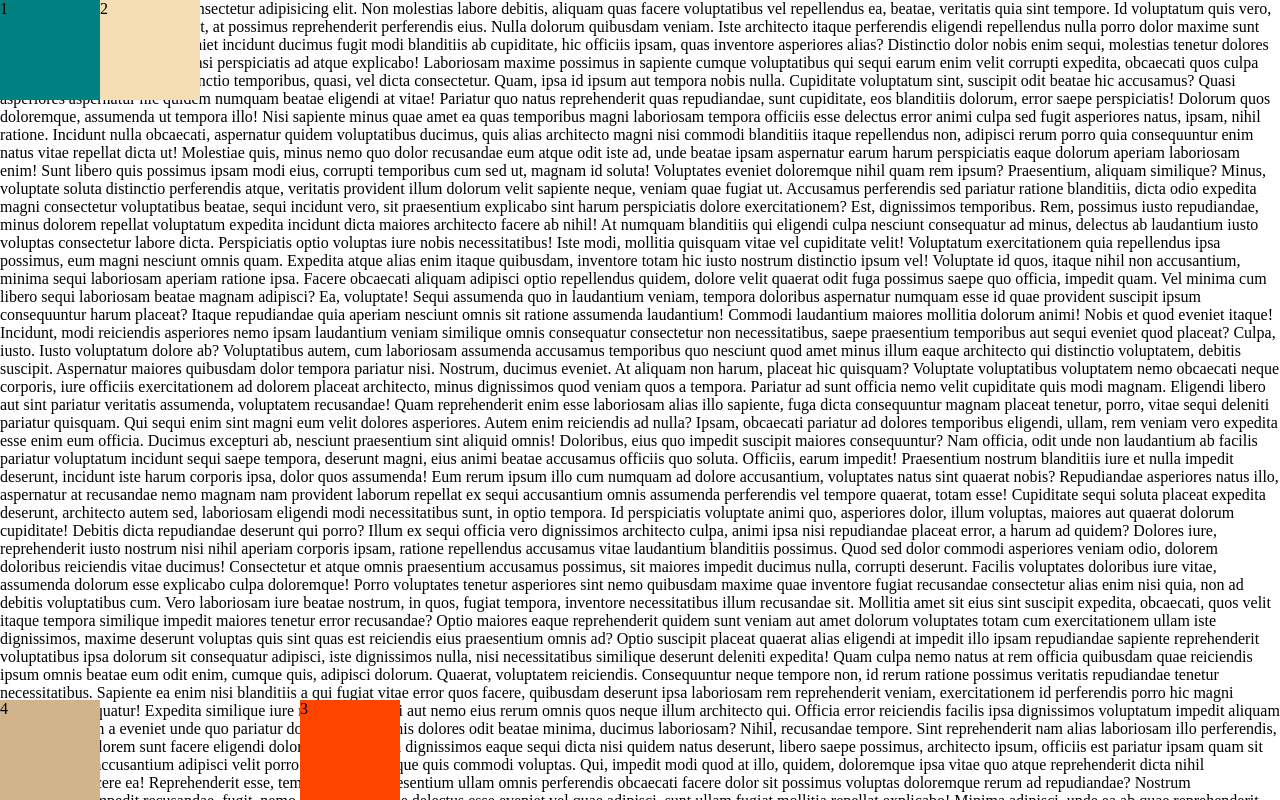
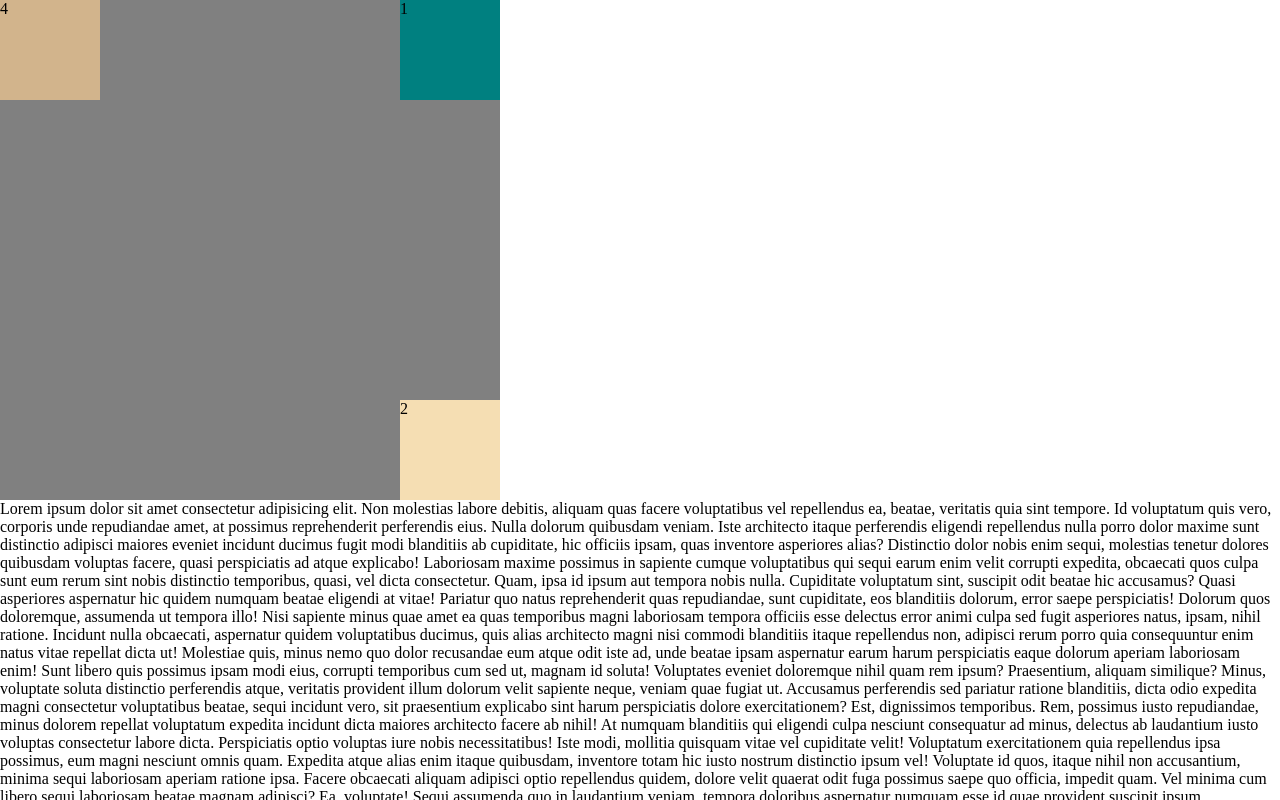
Before and after one commit to rohnshrma/dheeraj_web_dev, a plain HTML site: page css positions/index.html in a window 1280 px wide. Shown: the top 800 px of the page. Drawn offline with Linux system fonts and the light colour scheme.

Commit message:
Refactor HTML structure and add styling for positioning boxes within a parent container

```diff
--- a/css positions/index.html
+++ b/css positions/index.html
@@ -7,10 +7,12 @@
     <link rel="stylesheet" href="style.css" />
   </head>
   <body>
-    <div class="box b1">1</div>
-    <div class="box b2">2</div>
-    <div class="box b3">3</div>
-    <div class="box b4">4</div>
+    <div id="papaji">
+      <div class="box b1">1</div>
+      <div class="box b2">2</div>
+      <div class="box b3">3</div>
+      <div class="box b4">4</div>
+    </div>
 
     <p>
       Lorem ipsum dolor sit amet consectetur adipisicing elit. Non molestias
--- a/css positions/style.css
+++ b/css positions/style.css
@@ -1,6 +1,13 @@
 * {
   margin: 0;
   padding: 0;
+}
+
+#papaji {
+  background-color: grey;
+  height: 500px;
+  width: 500px;
+  position: relative;
 }
 
 .box {
@@ -25,8 +32,7 @@ Each position type affects where the element sits and how it interacts with othe
 - Imagine sliding a book slightly off the shelf—it moves, but its original spot is still “taken.” */
 /* position: relative; */
 
-
-.b1{ background-color:  teal;
+/* .b1{ background-color:  teal;
     position: relative;
     left:200px;
     top:200px;
@@ -47,14 +53,42 @@ Each position type affects where the element sits and how it interacts with othe
     position: relative;
     bottom: 300px;
     left:200px;
-}
+} */
 
 /* ABSOLUTE
    - Takes the element out of the document flow, so other elements act like it’s not there.
-   - By default, it’s positioned relative to the viewport (the browser window), but if a parent element has position: relative, absolute, or fixed, it positions relative to that parent instead.
+   - By default, it’s positioned relative to the viewport (the browser window),
+        but if a parent element has position: relative, absolute, or fixed,
+        it positions relative to that parent instead.
    - You can move it anywhere using top, left, right, or bottom.
    - Think of it like picking a book off the shelf and placing it anywhere in the room—other books slide in to fill the gap. */
 /* position: absolute; */
+
+.b1 {
+    position: absolute;
+    right: 0;
+    top: 0;
+  background-color: teal;
+}
+.b2 {
+  position: absolute;
+  right: 0;
+  bottom: 0;
+  background-color: wheat;
+}
+
+.b3 {
+    position: absolute;
+    left: 0;
+    top: 0;
+    background-color: orangered;
+}
+.b4 {
+    position: absolute;
+    left: 0;
+    top: 0;
+  background-color: tan;
+}
 
 /* FIXED
    - Also takes the element out of the document flow, so other elements ignore it.
@@ -63,7 +97,7 @@ Each position type affects where the element sits and how it interacts with othe
    - Imagine sticking a note to your computer screen—it stays there no matter how you move the desk. */
 /* position: fixed; */
 
-.b1 {
+/* .b1 {
   background-color: teal;
 position: fixed;
 left:0;
@@ -72,7 +106,7 @@ top:0;
 .b2 {
     position: fixed;
     top:0;
-right:0;
+    right:0;
   background-color: wheat;
 }
 
@@ -88,7 +122,7 @@ right:0;
     position: fixed;
     bottom:0;
     left:0;
-}
+} */
 
 /* STICKY
    - A hybrid of relative and fixed positioning.
```
